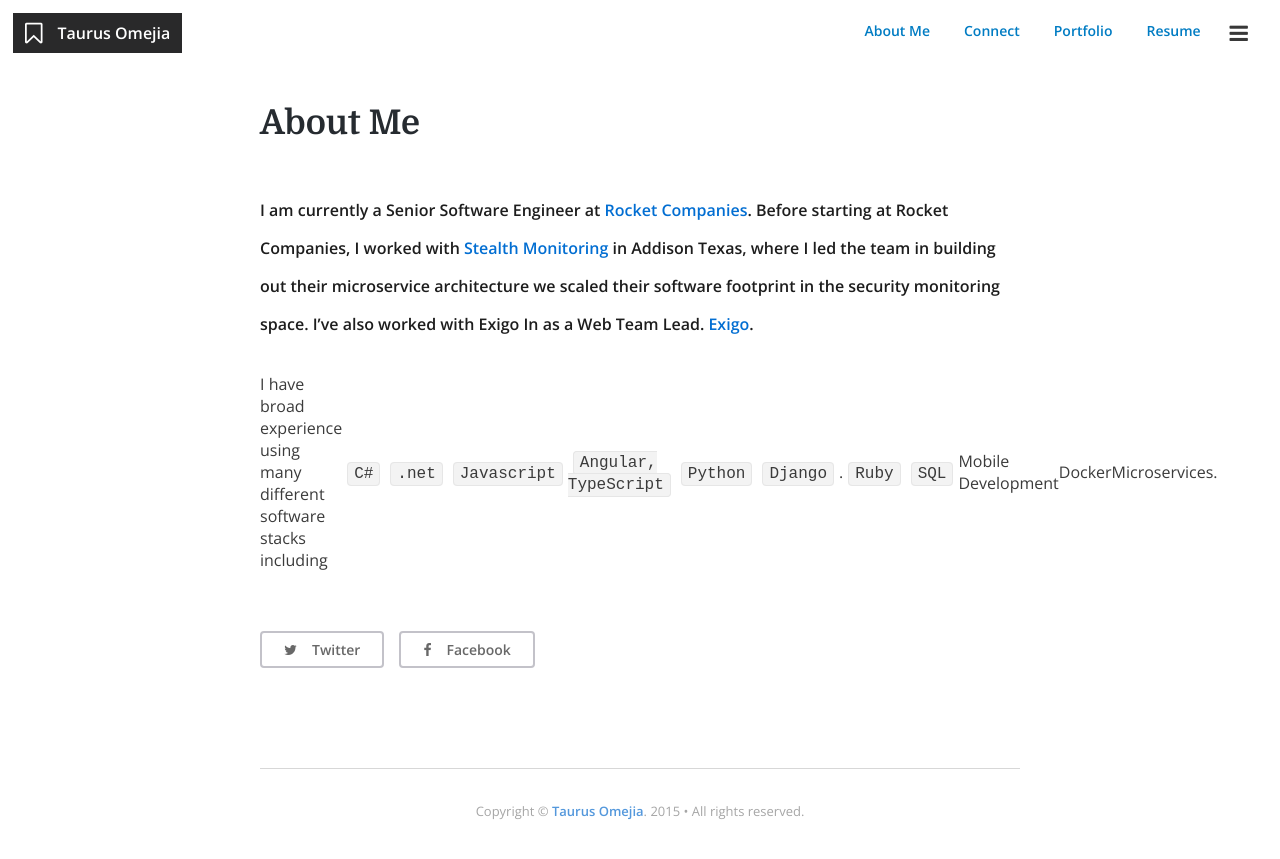
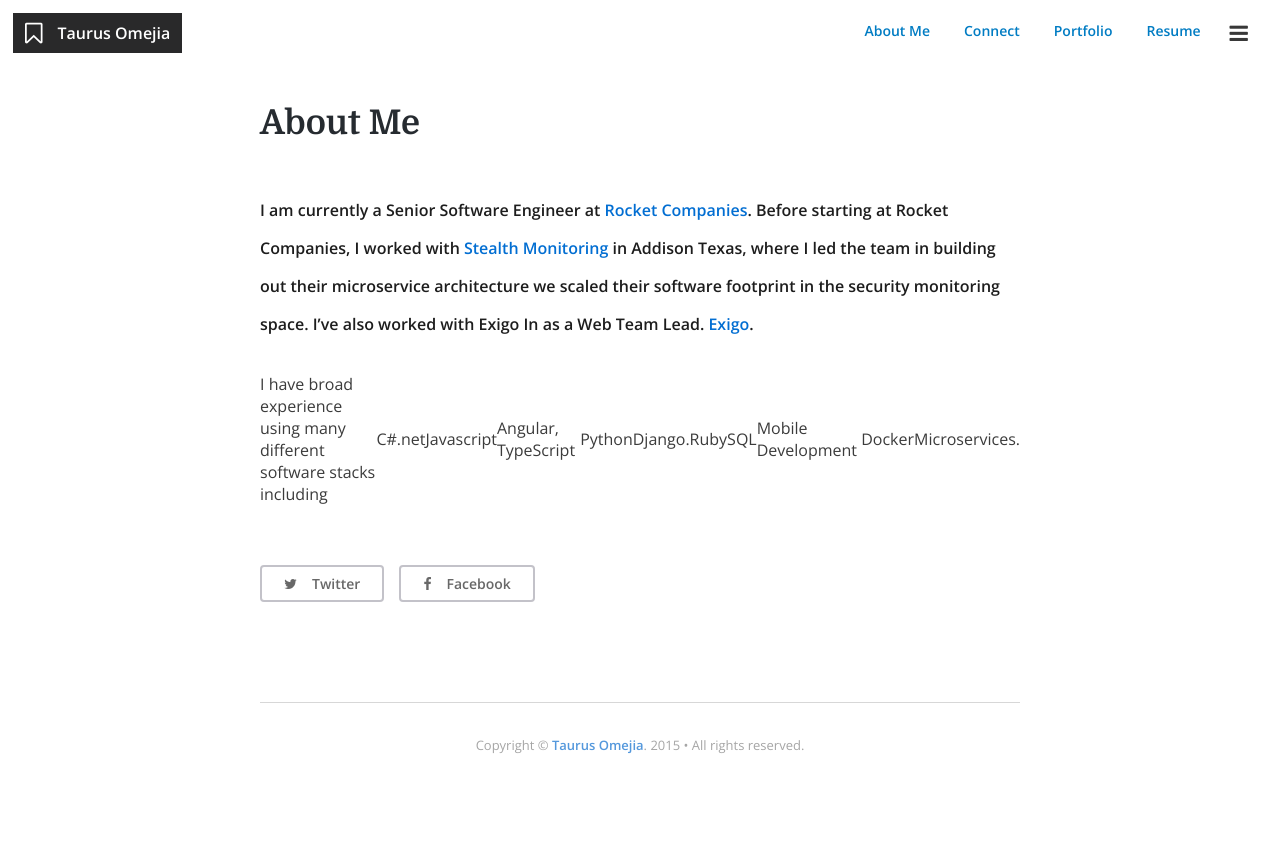
Before and after one commit to bolenton/bolenton.github.io, a Jekyll site: the page built from about.md, in a window 1280 px wide. Shown: the top 859 px of the page. Built offline with Jekyll 4.4.1, drawn with Linux system fonts in a browser that asks for light colours; nearby versions of some CDN libraries; comment, search, counter and statistics services are not loaded.

```diff
--- a/about.md
+++ b/about.md
@@ -7,7 +7,7 @@ comments: false
 
 I am currently a Senior Software Engineer at [Rocket Companies](https://www.rocketcompanies.com/){:target="_blank"}. Before starting at Rocket Companies, I worked with [Stealth Monitoring](https://www.stealthmonitoring.com/){:target="_blank"} in Addison Texas, where I led the team in building out their microservice architecture we scaled their software footprint in the security monitoring space. I've also worked with Exigo In as a Web Team Lead. [Exigo](http://exigo.com/){:target="_blank"}.
 
-I have broad experience using many different software stacks including | `C#` | `.net` | `Javascript` | `Angular, TypeScript` | `Python` | `Django`. | `Ruby` | `SQL` | Mobile Development | Docker | Microservices.
+I have broad experience using many different software stacks including | C# | .net | Javascript | Angular, TypeScript | Python | Django. | Ruby | SQL | Mobile Development | Docker | Microservices.
 
 
 <div class="profile {% if page.featured == true %} featured {% endif %}">
```
